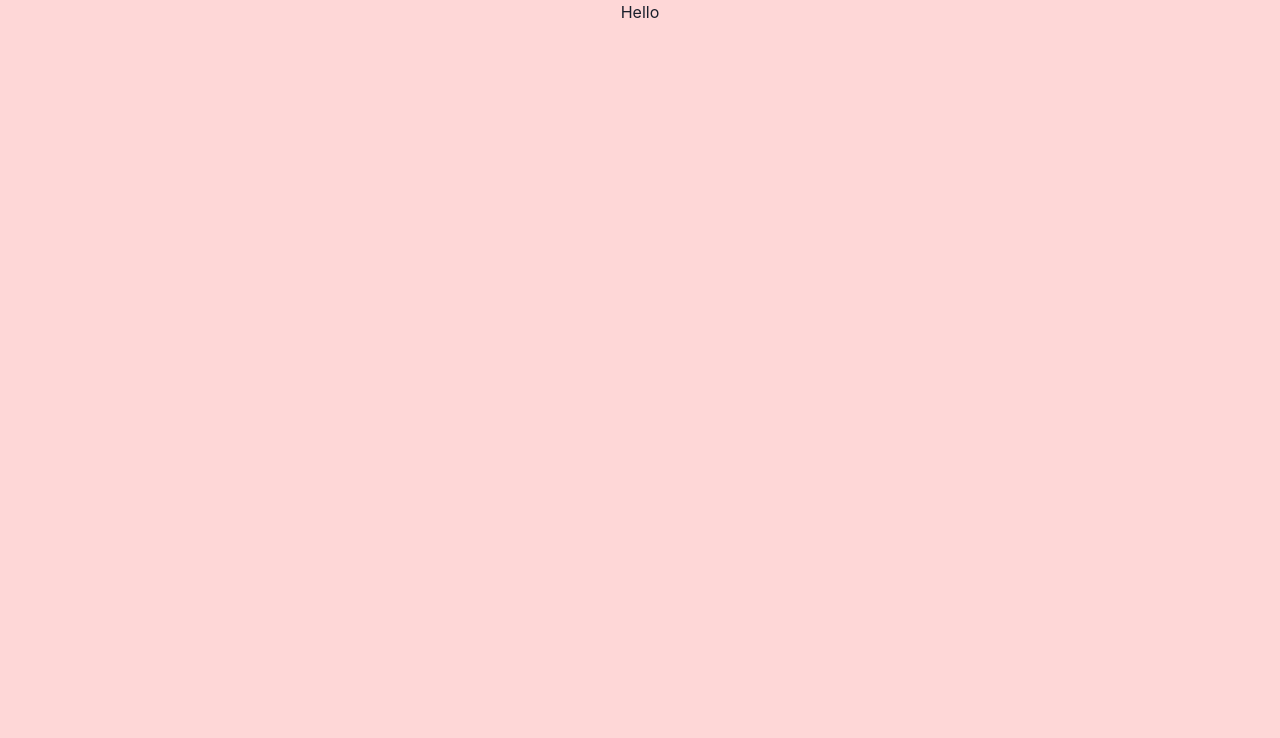
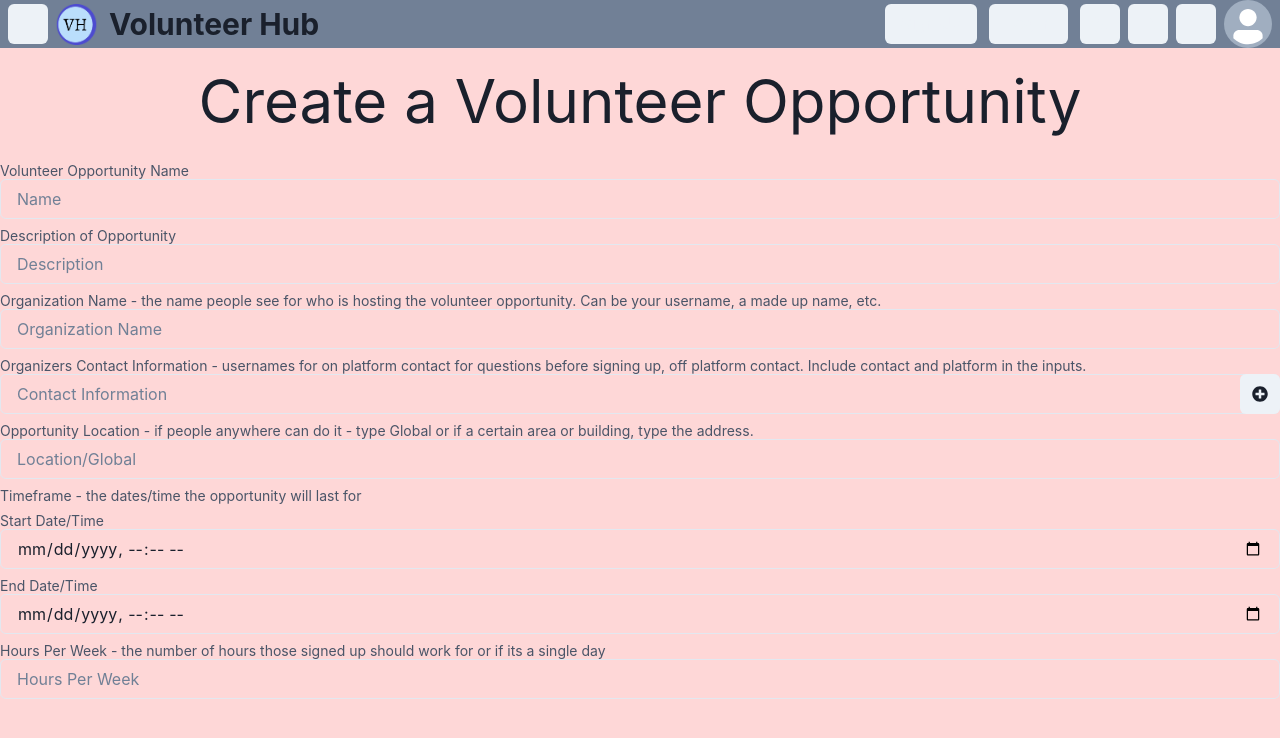
Before and after one commit to uvadhar11/Volunteer-Hub, a React (Create React App) app in the folder app/: page /create-volunteer-opportunity in a window 1280 px wide. Shown: the top 738 px of the page. Built offline with nearby package versions, Linux system fonts and the light colour scheme; no server answers.

Commit message:
ui work on create vol ops

```diff
--- a/app/src/components/create-volunteer-opportunity.js
+++ b/app/src/components/create-volunteer-opportunity.js
@@ -1,10 +1,89 @@
-import { Text, VStack } from "@chakra-ui/react";
+import {
+  Button,
+  FormControl,
+  FormHelperText,
+  IconButton,
+  Input,
+  InputGroup,
+  InputRightAddon,
+  InputRightElement,
+  Text,
+  VStack,
+} from "@chakra-ui/react";
 import React from "react";
+import { FaPlus, FaPlusCircle } from "react-icons/fa";
+import NavBar from "./navbar";
 
 function CreateVolunteerOpportunity() {
   return (
-    <VStack>
-      <Text>Hello</Text>
+    <VStack w="100%" h="100vh">
+      <NavBar logIn="true" signUp="true" />
+      <Text fontSize="6xl">Create a Volunteer Opportunity</Text>
+
+      {/* create a volunteer opportunity:
+        things we want:
+        - name
+        - short description (250 characters or so)
+        - creator/org name
+        - Location/Global
+        - Timeframe
+        - Hours per week
+        - Maybe whether it gives community hours/not
+      */}
+
+      <FormControl>
+        {/* Volunteer Opportunity Name */}
+        <FormHelperText>Volunteer Opportunity Name</FormHelperText>
+        <Input placeholder="Name"></Input>
+        {/* Description */}
+        <FormHelperText>Description of Opportunity</FormHelperText>
+        <Input placeholder="Description"></Input>
+        {/* Organization Name */}
+        <FormHelperText>
+          Organization Name - the name people see for who is hosting the
+          volunteer opportunity. Can be your username, a made up name, etc.
+        </FormHelperText>
+        <Input placeholder="Organization Name"></Input>
+        {/* Organizer Contact Information - who to contact with questions */}
+        <FormHelperText>
+          Organizers Contact Information - usernames for on platform contact for
+          questions before signing up, off platform contact. Include contact and
+          platform in the inputs.
+        </FormHelperText>
+
+        {/* plus button that will add more input fields. */}
+        <InputGroup>
+          <Input placeholder="Contact Information"></Input>{" "}
+          <InputRightElement>
+            <IconButton icon={<FaPlusCircle />}></IconButton>
+          </InputRightElement>
+        </InputGroup>
+        {/* onClick={AddContactInfoInput} */}
+        {/*  */}
+        {/*  */}
+        {/* Location/Global */}
+        <FormHelperText>
+          Opportunity Location - if people anywhere can do it - type Global or
+          if a certain area or building, type the address.
+        </FormHelperText>
+        {/* no on/off setting. */}
+        <Input placeholder="Location/Global"></Input>
+        {/* Timeframe */}
+        <FormHelperText>
+          Timeframe - the dates/time the opportunity will last for
+        </FormHelperText>
+        {/* ^ start, end date input. Also a time input if that applies.*/}
+        <FormHelperText>Start Date/Time</FormHelperText>
+        <Input type="datetime-local"></Input>
+        <FormHelperText>End Date/Time</FormHelperText>
+        <Input type="datetime-local"></Input>
+        {/* Hours Per Week */}
+        <FormHelperText>
+          Hours Per Week - the number of hours those signed up should work for
+          or if its a single day
+        </FormHelperText>
+        <Input type="number" placeholder="Hours Per Week"></Input>
+      </FormControl>
     </VStack>
   );
 }
```
